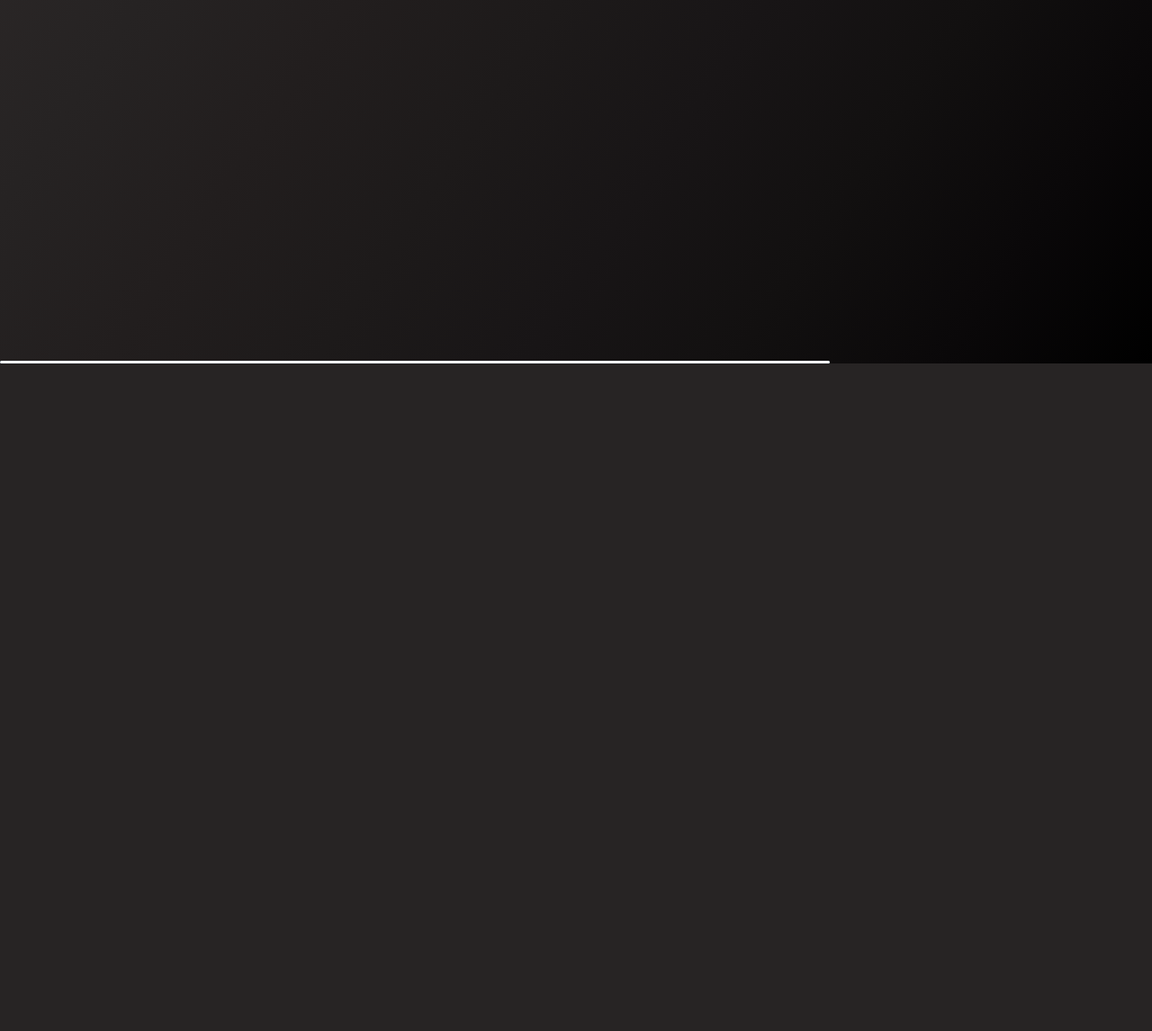
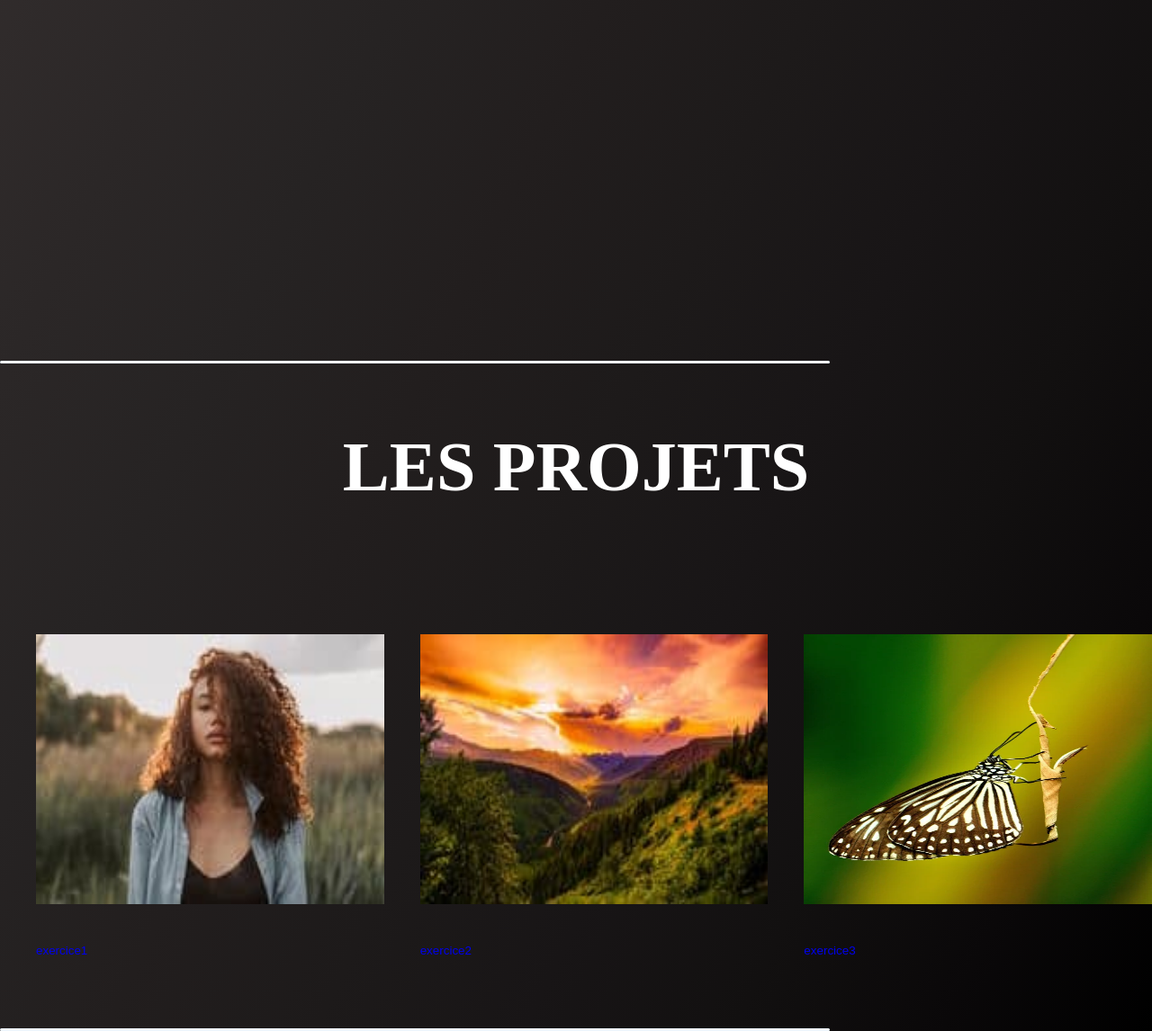
Before and after one commit to Erasedon/project_romain_s2, a PHP site: page / in a window 1280 px wide. Shown: the part 1496-2642 px from the top of the page at 90% size. Before the commit the page ends 1900 px from the top, so only its background shows below. Run offline with PHP 8.4, Linux system fonts and the light colour scheme.

Commit message:
cards fin

```diff
--- a/assets/css/style.css
+++ b/assets/css/style.css
@@ -191,4 +191,74 @@
     border-radius: 20px;
     background-color: aliceblue;
 }
-/* maquette */
+
+/* maquette fin*/
+/*card */
+
+.border img{
+    width: 100%;
+    background-repeat: no-repeat;
+    background-size: cover;
+    background-position: center;
+      height: 300px;
+
+}
+
+.border ul{
+    display: flex;
+    flex-direction: column;
+    line-height: 28px;
+    font-size: 20px;
+    font-weight: 200;
+    list-style: none;
+    margin-bottom: 40px;
+    font-family: 'Poppins', sans-serif;
+}
+
+.categorie-tb {
+    width: 60%;
+    margin: auto;
+    display: grid;
+    grid-template-columns: repeat(auto-fill,minmax(221px, 1fr));
+    margin-top: 50px;
+  }
+
+
+.categorie-1 img{
+    width: 100%;
+    background-repeat: no-repeat;
+    background-size: cover;
+    background-position: center;
+      height: 300px;
+}
+
+
+
+.categorie-1 {
+    width: 100%;
+    margin-right: 10px;
+    height: 400px;
+  }
+
+.categorie-1 ul{
+    display: flex;
+    flex-direction: column;
+    height: 400px;
+    justify-content: end;
+    list-style: none;
+    margin: 0;
+    padding: 0;
+    align-items: center;
+    text-align: center;
+}
+
+
+.border h6{
+    font-weight: normal;
+}
+
+.sous-container{
+    display: flex;
+    flex-direction: row;
+}
+/* card fin */
--- /dev/null
+++ b/assets/include/cards.php
@@ -0,0 +1,54 @@
+<div class="container">
+    <div class="titre">
+        <h2>Les projets </h2>
+    </div>
+    <div class="sous-container">
+        <div class="categorie-tb">
+            <div class="test-tb">
+                <div class="border">
+                    <a style="text-decoration: none" href="index.php">
+                        <ul>
+                            <li><img src="assets/img/image1.jpg"></li>
+                            <li>
+                                <h6>exercice1</h6>
+                            </li>
+
+                        </ul>
+                    </a>
+                </div>
+            </div>
+        </div>
+            <div class="categorie-tb">
+                <div class="test-tb">
+                    <div class="border">
+                        <a style="text-decoration: none" href="../projet_romain_s2/index.php">
+                            <ul>
+                                <li><img src="assets/img/image2.jpg"></li>
+                                <li>
+                                    <h6>exercice2</h6>
+                                </li>
+
+                            </ul>
+                        </a>
+                    </div>
+                </div>
+            </div>
+                <div class="categorie-tb">
+                    <div class="test-tb">
+                        <div class="border">
+                            <a style="text-decoration: none" href="../projet_romain_s3/index.php">
+                                <ul>
+                                    <li><img src="assets/img/image3.jpg"></li>
+                                    <li>
+                                        <h6>exercice3</h6>
+                                    </li>
+
+                                </ul>
+                            </a>
+                        </div>
+                    </div>
+                </div>
+
+    </div>
+</div>
+                <div class="separator2"></div>
--- a/index.php
+++ b/index.php
@@ -20,6 +20,7 @@
     include 'assets/include/navbar.php';
       include 'assets/include/presentation.php';
       include 'assets/include/maquette.php';
+      include 'assets/include/cards.php';
 
 
     ?>
```
Also changed, not shown: assets/img/image1.jpg (added), assets/img/image2.jpg (added), assets/img/image3.jpg (added).
